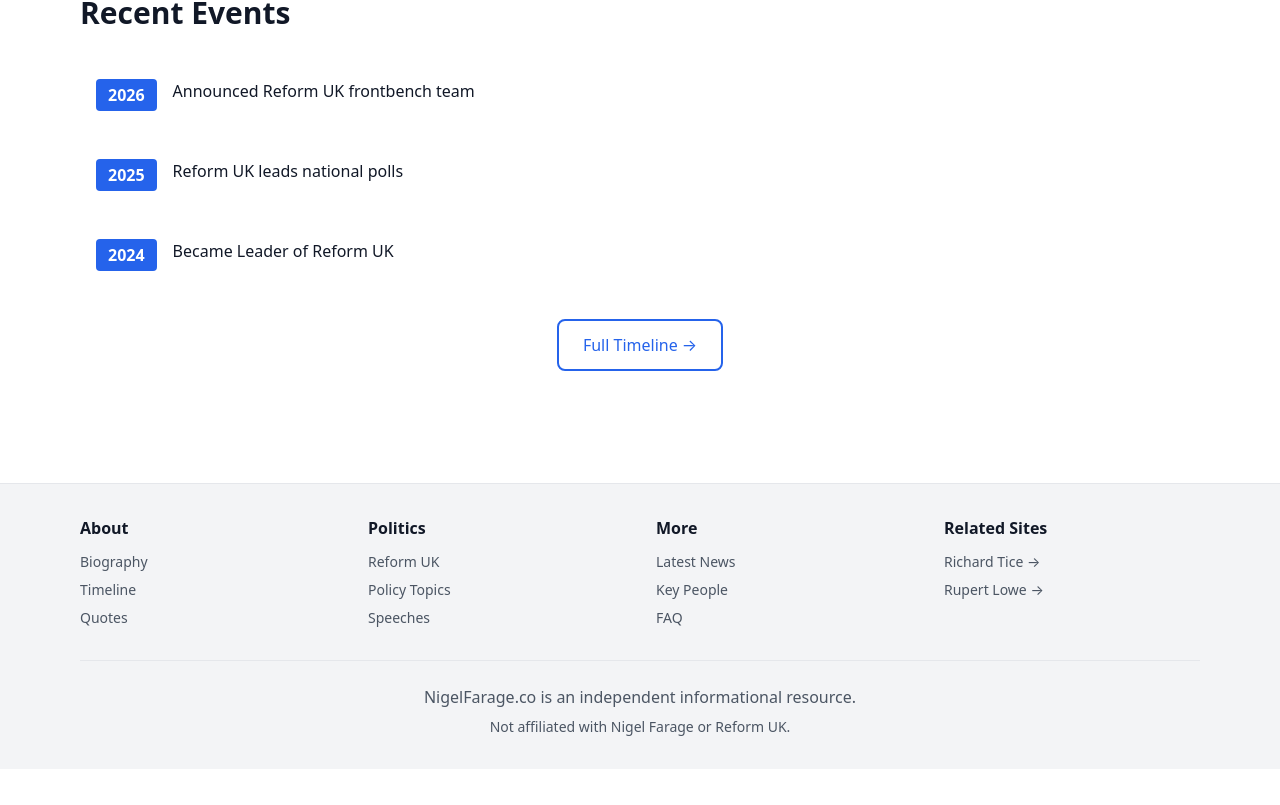
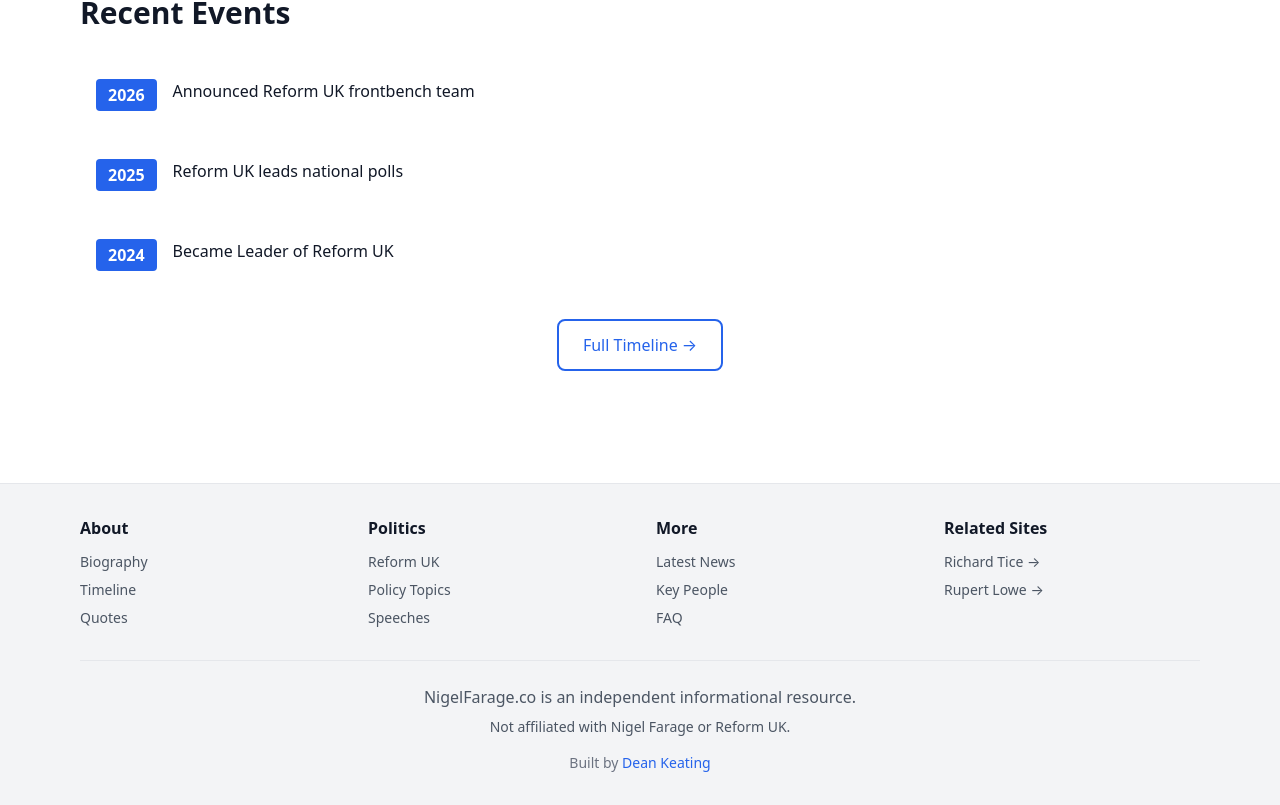
Before and after one commit to 00dkeati/nigelfarage-co, a Next.js app: page / in a window 1280 px wide. Shown: the part 2533-3338 px from the top of the page. Before the commit the page ends 3302 px from the top, so only its background shows below. Built offline with nearby package versions, Linux system fonts and the light colour scheme.

Commit message:
Add Built by Dean Keating link to footer

```diff
--- a/app/layout.tsx
+++ b/app/layout.tsx
@@ -198,6 +198,9 @@
             <div className="text-center text-gray-600 border-t pt-6">
               <p>NigelFarage.co is an independent informational resource.</p>
               <p className="text-sm mt-2">Not affiliated with Nigel Farage or Reform UK.</p>
+              <p className="text-sm mt-4 text-gray-500">
+                Built by <a href="https://deankeating.com" target="_blank" rel="noopener noreferrer" className="text-blue-600 hover:underline font-medium">Dean Keating</a>
+              </p>
             </div>
           </div>
         </footer>
```
